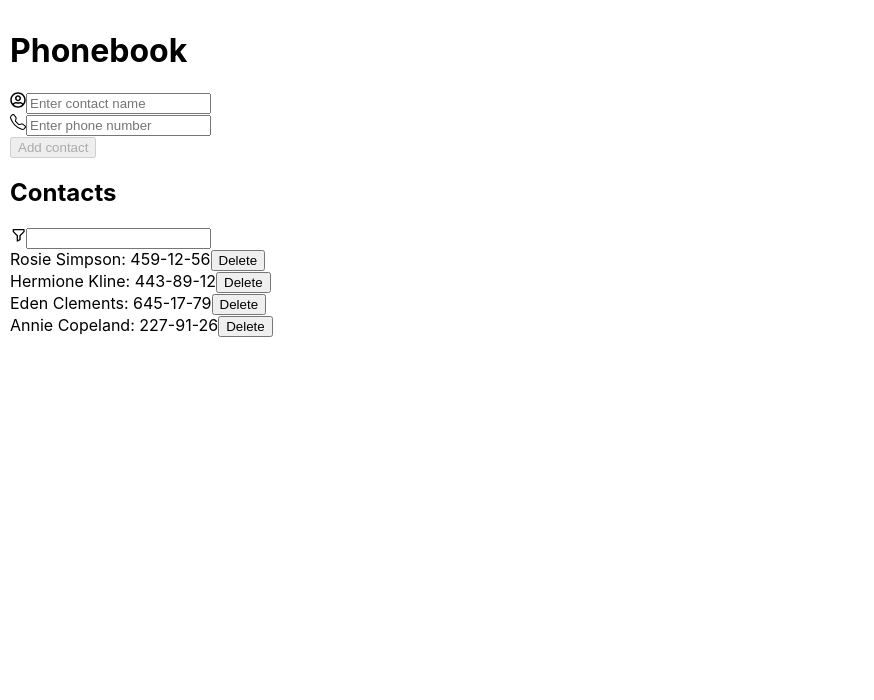
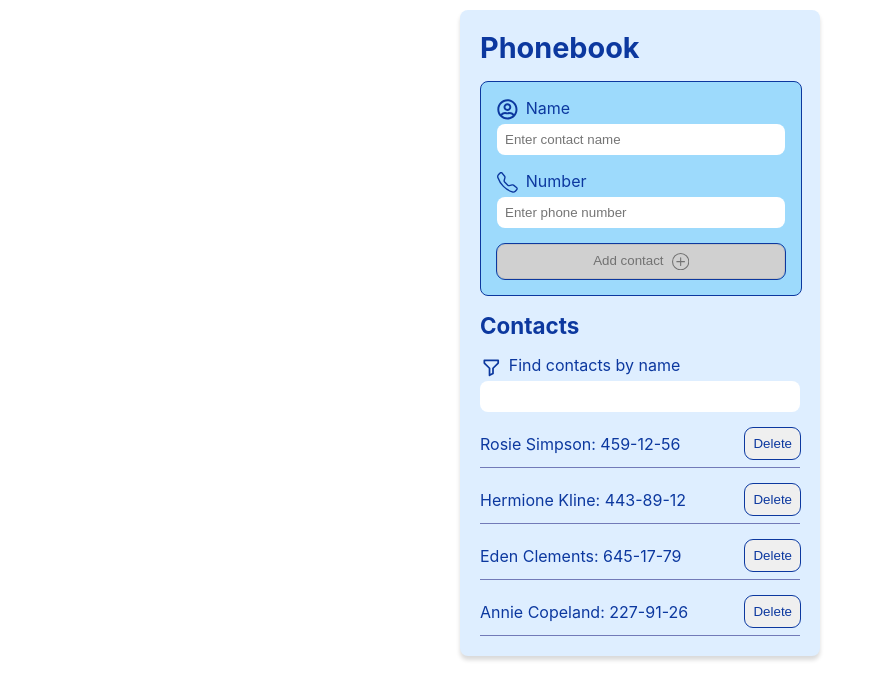
Before and after one commit to Sichkaruk/goit-react-hw-02-phonebook, a React (Create React App) app: page / in a window 1280 px wide. Shown: the top 700 px of the page, without its empty margins (0-874 px from the left). Built offline with nearby package versions, Linux system fonts and the light colour scheme.

Commit message:
add styles

```diff
--- a/src/App.js
+++ b/src/App.js
@@ -3,6 +3,7 @@ import INITIAL_STATE from "./components/data/initial-state.json";
 import ContactForm from "./components/ContactForm/ContactForm";
 import Filter from "./components/Filter/Filter";
 import ContactList from "./components/ContactList/ContactList";
+import { Container, Title, ContactsTitle } from "./App.styled";
 
 class App extends Component {
   state = {
@@ -40,13 +41,13 @@ class App extends Component {
     } = this;
 
     return (
-      <>
-        <h1>Phonebook</h1>
+      <Container>
+        <Title>Phonebook</Title>
         <ContactForm contacts={contacts} onChangeState={onChangeState} />
-        <h2>Contacts</h2>
+        <ContactsTitle>Contacts</ContactsTitle>
         <Filter onFilter={onFilter} />
         <ContactList contacts={contacts} filter={filter} onDelete={onDelete} />
-      </>
+      </Container>
     );
   }
 }
--- a/src/App.styled.js
+++ b/src/App.styled.js
@@ -0,0 +1,26 @@
+import styled from "styled-components";
+
+export const Container = styled.div`
+  width: 85%;
+  max-width: 320px;
+  min-width: 300px;
+  margin: 0 auto;
+  padding: ${({ theme }) => theme.spacing(5)};
+  font-size: 1em;
+  border-radius: ${({ theme }) => theme.spacing(2)};
+  color: ${({ theme }) => theme.colors.primaryColor};
+  background-color: ${({ theme }) => theme.colors.backgroundColor};
+  box-shadow: ${({ theme }) => theme.boxShadow};
+`;
+
+export const Title = styled.h1`
+  margin-top: 0;
+  margin-bottom: ${({ theme }) => theme.spacing(4)};
+  font-size: 1.8em;
+`;
+
+export const ContactsTitle = styled.h2`
+  margin-top: 0;
+  margin-bottom: ${({ theme }) => theme.spacing(4)};
+  font-size: 1.4em;
+`;
--- a/src/components/ContactForm/ContactForm.js
+++ b/src/components/ContactForm/ContactForm.js
@@ -1,8 +1,10 @@
 import React, { Component } from "react";
 import { nanoid } from "nanoid";
+import { IconContext } from "react-icons";
 import { FaRegUserCircle } from "react-icons/fa";
-
 import { BsTelephone } from "react-icons/bs";
+import { BsPlusCircle } from "react-icons/bs";
+import { FormContacts, Label, Input, Button } from "./ContactForm.styled";
 
 const INITIAL_VALUE = {
   name: "",
@@ -52,10 +54,14 @@ class ContactForm extends Component {
 
     return (
       <>
-        <form onSubmit={handleSubmit}>
-          <label>
+        <FormContacts onSubmit={handleSubmit}>
+          <Label htmlFor="inputName">
             <FaRegUserCircle />
-            <input
+            Name
+          </Label>
+
+          <Input
+            id="inputName"
             type="text"
             name="name"
             value={name}
@@ -65,11 +71,14 @@ class ContactForm extends Component {
             required
             onChange={handleInput}
           />
-          </label>
-          <br />
-          <label>
+
+          <Label htmlFor="inputNumber">
             <BsTelephone />
-            <input
+            Number
+          </Label>
+
+          <Input
+            id="inputNumber"
             type="tel"
             name="number"
             value={number}
@@ -79,14 +88,22 @@ class ContactForm extends Component {
             required
             onChange={handleInput}
           />
-          </label>
-          <br />
-          <button type="submit" disabled={!name || !number}>
+
+          <Button type="submit" disabled={!name || !number}>
             Add contact
-          </button>
-        </form>
+            <IconContext.Provider
+              value={{
+                size: "1.3em",
+                style: { verticalAlign: "middle", marginLeft: "8px" },
+              }}
+            >
+              <BsPlusCircle />
+            </IconContext.Provider>
+          </Button>
+        </FormContacts>
       </>
     );
   }
 }
+
 export default ContactForm;
--- a/src/components/ContactForm/ContactForm.styled.js
+++ b/src/components/ContactForm/ContactForm.styled.js
@@ -0,0 +1,53 @@
+import styled from "styled-components";
+
+export const FormContacts = styled.form`
+  width: 90%;
+  margin-bottom: ${({ theme }) => theme.spacing(4)};
+  display: flex;
+  flex-wrap: wrap;
+  flex-direction: column;
+  padding: ${({ theme }) => theme.spacing(4)};
+  border: 1px solid ${({ theme }) => theme.colors.primaryColor};
+  border-radius: ${({ theme }) => theme.spacing(2)};
+  background-color: ${({ theme }) => theme.colors.backgroundColorForm}; ;
+`;
+
+export const Label = styled.label`
+  margin-bottom: ${({ theme }) => theme.spacing(1)};
+`;
+
+export const Input = styled.input`
+  padding: ${({ theme }) => theme.spacing(2)};
+  margin-bottom: ${({ theme }) => theme.spacing(4)};
+  border: none;
+  border-radius: ${({ theme }) => theme.spacing(2)};
+  transition: ${({ theme }) =>
+    `outline ${theme.timing} ${theme.timingFunction}`};
+  &:hover,
+  &:focus {
+    outline: 2px solid ${({ theme }) => theme.colors.outlineColor};
+  }
+`;
+
+export const Button = styled.button`
+  padding: ${({ theme }) => theme.spacing(2)};
+  border: none;
+  border-radius: ${({ theme }) => theme.spacing(2)};
+  color: inherit;
+  outline: 1px solid ${({ theme }) => theme.colors.primaryColor};
+  transition: ${({ theme }) => `color ${theme.timing} ${theme.timingFunction}`},
+    ${({ theme }) => `background-color ${theme.timing} ${theme.timingFunction}`};
+  &:hover,
+  &:focus {
+    cursor: pointer;
+    color: ${({ theme }) => theme.colors.reverseColor};
+    background-color: ${({ theme }) => theme.colors.primaryColor};
+  }
+  &:disabled,
+  &[disabled] {
+    cursor: not-allowed;
+    border: 1px solid ${({ theme }) => theme.colors.borderDisabledColor};
+    background-color: ${({ theme }) => theme.colors.backgroundDisabledColor};
+    color: ${({ theme }) => theme.colors.disabledColor};
+  }
+`;
--- a/src/components/ContactList/ContactList.js
+++ b/src/components/ContactList/ContactList.js
@@ -1,4 +1,6 @@
 import React, { Component } from "react";
+import { ContactsList, ContactItem } from "./../ContactList/ContactList.styled";
+import { Button } from "./../ContactForm/ContactForm.styled";
 
 class ContactList extends Component {
   render() {
@@ -10,16 +12,16 @@ class ContactList extends Component {
       );
     }
     return (
-      <ul>
+      <ContactsList>
         {filterContacts.map(({ id, name, number }) => (
-          <li key={id}>
+          <ContactItem key={id}>
             {name}: {number}
-            <button type="button" onClick={() => onDelete(id)}>
+            <Button type="button" onClick={() => onDelete(id)}>
               Delete
-            </button>
-          </li>
+            </Button>
+          </ContactItem>
         ))}
-      </ul>
+      </ContactsList>
     );
   }
 }
--- a/src/components/ContactList/ContactList.styled.js
+++ b/src/components/ContactList/ContactList.styled.js
@@ -0,0 +1,17 @@
+import styled from "styled-components";
+
+export const ContactsList = styled.ul`
+  padding-left: 0;
+  list-style: none;
+`;
+
+export const ContactItem = styled.li`
+  display: flex;
+  justify-content: space-between;
+  align-items: center;
+  border-bottom: 1px solid rgba(8, 8, 114, 0.5);
+  padding-bottom: 8px;
+  &:not(:last-child) {
+    margin-bottom: ${({ theme }) => theme.spacing(4)};
+  }
+`;
--- a/src/components/Filter/Filter.js
+++ b/src/components/Filter/Filter.js
@@ -1,5 +1,7 @@
 import React, { Component } from "react";
 import { BiFilterAlt } from "react-icons/bi";
+import { Container } from "./Filter.styled";
+import { Input, Label } from "./../ContactForm/ContactForm.styled";
 
 class Filter extends Component {
   handleInput = (e) => {
@@ -11,12 +13,18 @@ class Filter extends Component {
   render() {
     const { handleInput } = this;
     return (
-      <>
-        <label>
+      <Container>
+        <Label htmlFor="inputFilter">
           <BiFilterAlt />
-          <input type="text" name="filter" onChange={handleInput}></input>
-        </label>
-      </>
+          Find contacts by name
+        </Label>
+        <Input
+          id="inputFilter"
+          type="text"
+          name="filter"
+          onChange={handleInput}
+        ></Input>
+      </Container>
     );
   }
 }
--- a/src/components/Filter/Filter.styled.js
+++ b/src/components/Filter/Filter.styled.js
@@ -0,0 +1,6 @@
+import styled from "styled-components";
+
+export const Container = styled.div`
+  display: flex;
+  flex-direction: column;
+`;
--- a/src/constants/theme.js
+++ b/src/constants/theme.js
@@ -1,8 +1,17 @@
 export const theme = Object.freeze({
   colors: {
-    white: "#ffffff",
-    buttonBackgroundColor: "#096dd9",
-    buttonHoverBackgroundColor: "#1890ff",
+    primaryColor: "#0c389f",
+    reverseColor: "#fff",
+    accentColor: "#ffd61a",
+    disabledColor: "#727272",
+    outlineColor: "#ffd61a",
+    backgroundColor: "#deeeff",
+    backgroundColorForm: "#9ddafc",
+    borderDisabledColor: "#c1c1c1",
+    backgroundDisabledColor: "#d0d0d0",
   },
   spacing: (value) => `${4 * value}px`,
+  timing: "250ms",
+  timingFunction: `cubic-bezier(0.4, 0, 0.2, 1)`,
+  boxShadow: `0px 4px 4px rgba(0, 0, 0, 0.15)`,
 });
--- a/src/index.js
+++ b/src/index.js
@@ -3,12 +3,20 @@ import ReactDOM from "react-dom";
 import "./index.css";
 import { ThemeProvider } from "styled-components";
 import { theme } from "./constants/theme";
+import { IconContext } from "react-icons";
 import App from "./App";
 
 ReactDOM.render(
   <React.StrictMode>
     <ThemeProvider theme={theme}>
-      <App />
+      <IconContext.Provider
+        value={{
+          size: "1.3em",
+          style: { verticalAlign: "middle", marginRight: "8px" },
+        }}
+      >
+        <App />
+      </IconContext.Provider>
     </ThemeProvider>
   </React.StrictMode>,
   document.getElementById("root")
```
Lines whose indentation alone changed are shown as unchanged.
